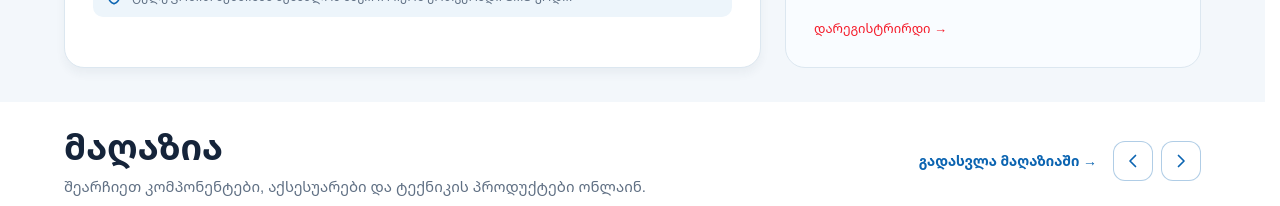
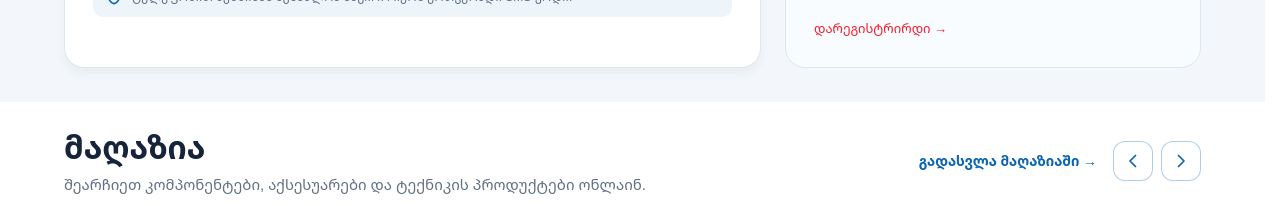
Before and after one commit to dadianitecservice-glitch/TECSERVICE-FRONT, a React (Vite) app: page / in a window 1280 px wide. Shown: the part 1880-2086 px from the top of the page. Built offline with nearby package versions, Linux system fonts and the light colour scheme.

Commit message:
Reduce secondary homepage heading sizes

```diff
--- a/src/styles/global.css
+++ b/src/styles/global.css
@@ -765,9 +765,9 @@ ol {
 .section-header h2 {
   color: var(--text-heading);
   font-family: 'Noto Sans Georgian', 'Sylfaen', Arial, sans-serif;
-  font-size: 36px;
+  font-size: 32px;
   font-weight: 700;
-  line-height: 46px;
+  line-height: 42px;
   text-transform: uppercase;
 }
 
@@ -1478,8 +1478,8 @@ ol {
 }
 
 .shop-section .section-header h2 {
-  font-size: 36px;
-  line-height: 46px;
+  font-size: 32px;
+  line-height: 42px;
 }
 
 .shop-section .section-header__copy > p:not(.section-eyebrow),
@@ -1769,9 +1769,9 @@ ol {
 .reviews-header h2 {
   color: #0e1e32;
   font-family: 'Noto Sans Georgian', 'Sylfaen', Arial, sans-serif;
-  font-size: 36px;
+  font-size: 32px;
   font-weight: 700;
-  line-height: 46px;
+  line-height: 42px;
   text-transform: uppercase;
 }
 
@@ -2076,9 +2076,9 @@ ol {
 .about-copy h2 {
   color: #102a43;
   font-family: 'Noto Sans Georgian', 'Sylfaen', Arial, sans-serif;
-  font-size: 36px;
+  font-size: 32px;
   font-weight: 700;
-  line-height: 46px;
+  line-height: 42px;
   text-transform: uppercase;
 }
 
@@ -2689,7 +2689,7 @@ ol {
   .device-option--wide { grid-column: span 2; }
   .services-section, .ticket-section, .shop-section, .reviews-section, .blog-section, .about-section { padding-inline: 16px; }
   .section-header { min-height: auto; flex-direction: column; align-items: flex-start; gap: 20px; }
-  .section-header h2 { font-size: 30px; line-height: 40px; }
+  .section-header h2, .shop-section .section-header h2 { font-size: 28px; line-height: 38px; }
   .section-header__copy > p:not(.section-eyebrow) { font-size: 14px; line-height: 23px; }
   .services-section { padding-top: 32px; padding-bottom: 40px; }
   .services-grid { grid-template-columns: 1fr; }
@@ -2729,7 +2729,7 @@ ol {
   .compare-button { width: 38px; flex: 0 0 38px; }
   .add-cart-button { min-width: 0; flex: 1; font-size: 11px; }
   .reviews-header { align-items: flex-start; background: transparent; flex-direction: column; gap: 8px; }
-  .reviews-header h2, .about-copy h2 { font-size: 30px; line-height: 40px; }
+  .reviews-header h2, .about-copy h2 { font-size: 28px; line-height: 38px; }
   .reviews-header__actions { width: 100%; align-items: flex-end; justify-content: space-between; gap: 8px; }
   .reviews-google-summary { min-width: 0; max-width: 230px; flex-wrap: wrap; gap: 3px 5px; }
   .reviews-google-summary > small { width: 100%; }
```
